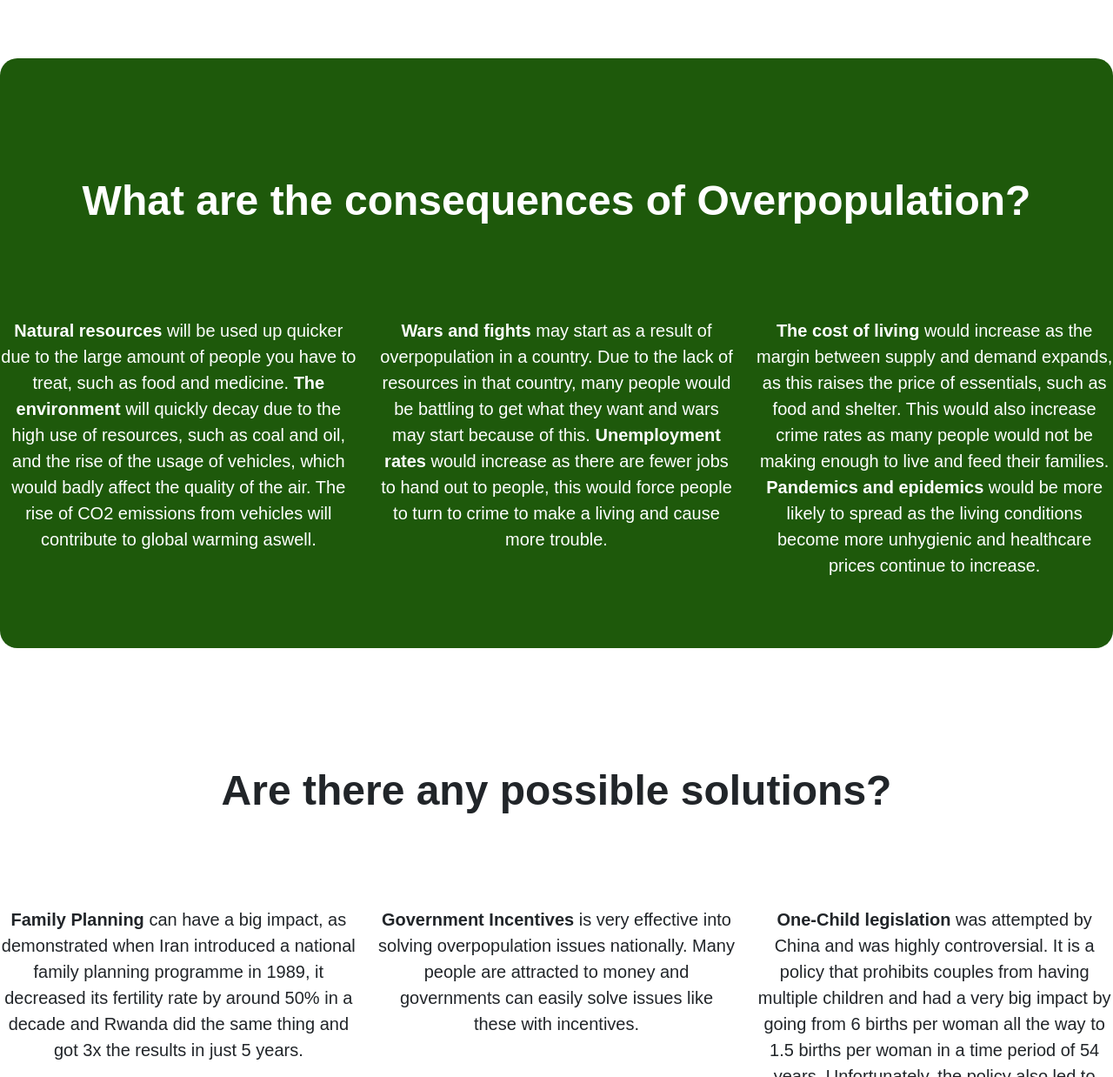
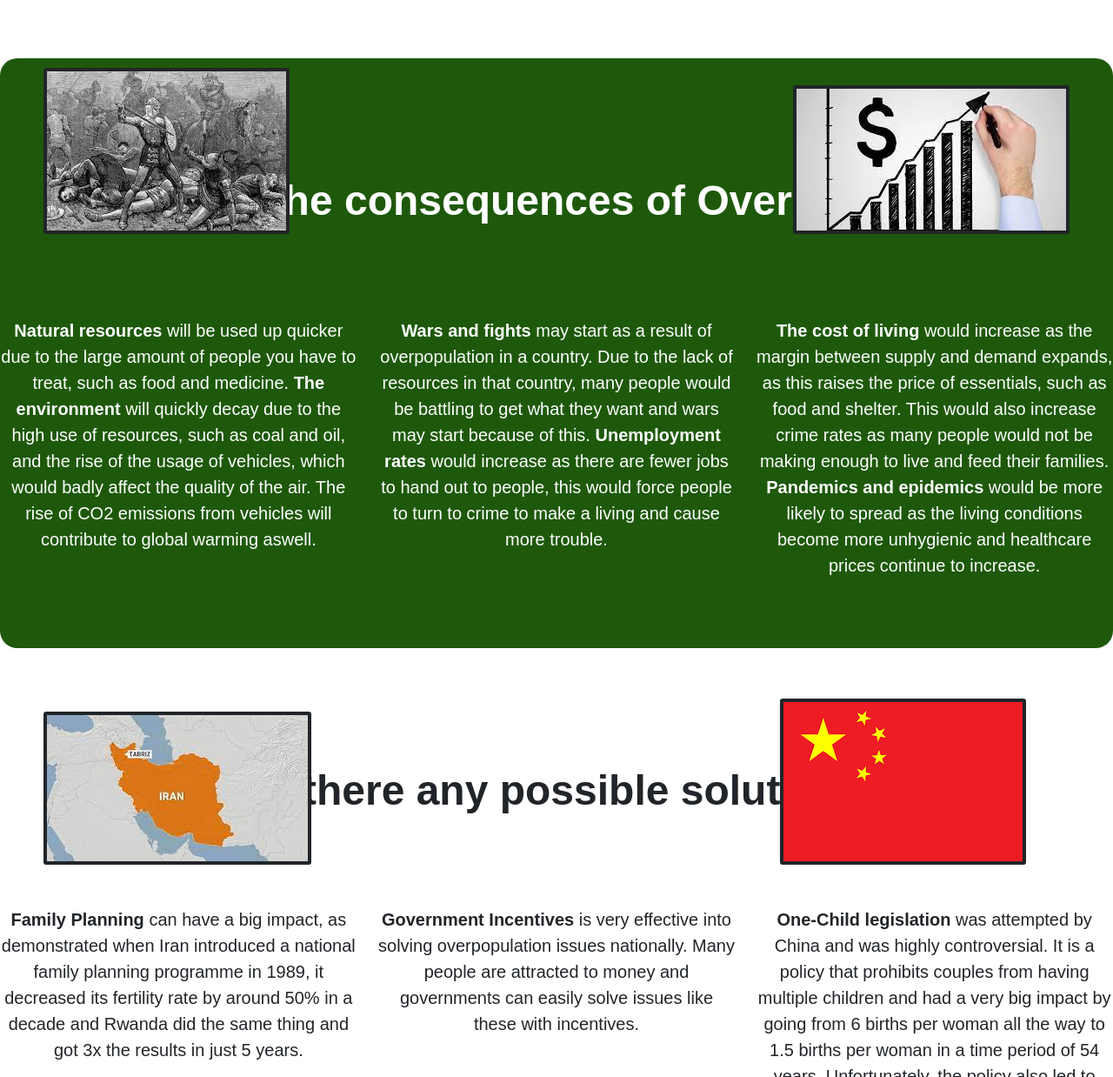
Before and after one commit to Airlo-eng/Overpopulation-Geography-Presentation, a plain HTML site: page index.html in a window 1280 px wide. Shown: the part 831-2069 px from the top of the page at 87% size. Drawn offline with nearby package versions, Linux system fonts and the light colour scheme.

Commit message:
Added images.
Added image PNGs and JPGs and replaced/adapted HTML and CSS files for images.

```diff
--- a/index.html
+++ b/index.html
@@ -1,3 +1,4 @@
+
 <!DOCTYPE html>
 <html lang="en">
     <head>
@@ -35,7 +36,13 @@
         </section>
 
         <section id="causes">
-            <h2 class="heading">What is Overpopulation and what causes it?</h2>
+	    <h2 class="heading">What is Overpopulation and what causes it?</h2>
+	    <img alt="img" id="img-1" class="img" src="download.jpg" >
+	    <img alt="img" id="img-2" class="img" src="download (1).jpg" >
+	    <img alt="img" id="img-3" class="img" src="download (2).jpg" >
+	    <img alt="img" id="img-4" class="img" src="download (3).jpg" >
+	    <img alt="img" id="img-5" class="img" src="download (4).jpg" >
+	    <img alt="img" id="img-6" class="img" src="download.png" >
             <div class="row">
                 <div class="col-4 text-center">
                     <p>
@@ -56,7 +63,7 @@
         </section>
 
         <section id="consequences">
-            <h2 class="heading">What are the consequences of Overpopulation?</h2>
+	    <h2 class="heading">What are the consequences of Overpopulation?</h2>
             <div class="row">
                 <div class="col-4 text-center">
                     <p>
--- a/styles.css
+++ b/styles.css
@@ -55,6 +55,11 @@ p {
     text-align: center;
 }
 
+.img {
+    border: 4px solid;
+    border-radius: 3px;
+}
+
 #title, #consequences, #sources {
     background-color: #1e590b;
     color: #ffffff;
@@ -82,3 +87,45 @@ p {
         text-align: center;
     }
 }
+
+#img-1 {
+    position: absolute;
+    bottom: 300px;
+    left: 100px;
+}
+
+#img-2 {
+    position: absolute;
+    bottom: 300px;
+    right: 100px;
+}
+
+#img-3 {
+    position: absolute;
+    bottom: -300px;
+    left: 50px;
+}
+
+#img-4 {
+    position: absolute;
+    bottom: -300px;
+    right: 50px;
+}
+
+#img-5 {
+    position: absolute;
+    bottom: -1025px;
+    left: 50px;
+}
+
+#img-6 {
+    position: absolute;
+    bottom: -1025px;
+    right: 100px;
+}
+
+@media (max-width: 1028px) {
+    #title {
+        text-align: center;
+    }
+}
```
Also changed, not shown: download (1).jpg (added), download (2).jpg (added), download (3).jpg (added), download (4).jpg (added), download.jpg (added), download.png (added).
